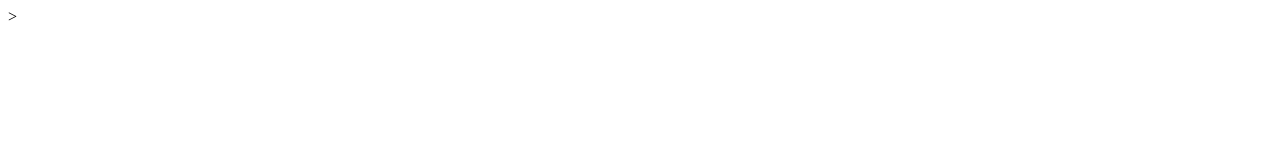
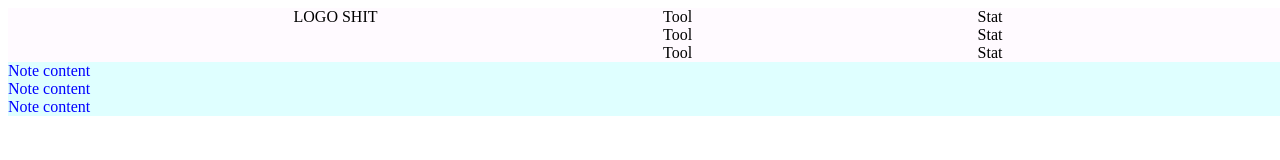
Before and after one commit to PrimeGoat/term1final, a plain HTML site: page index.html in a window 1280 px wide. Drawn offline with Linux system fonts and the light colour scheme.

Commit message:
Setting up CSS

```diff
--- a/index.html
+++ b/index.html
@@ -1,9 +1,28 @@
 <html>
 	<head>
 		<title> NoteSaver </title>
+		<link rel="stylesheet" type="text/css" href="./main.css">
 	</head>
 	<body>
 
-		<div id="App"></div>>
+		<div id="App">
+			<div class="control">LOGO SHIT
+				<div class="tools">
+					<div class="tool">Tool</div>
+					<div class="tool">Tool</div>
+					<div class="tool">Tool</div>
+				</div>
+				<div class="stats">
+					<div class="stat">Stat</div>
+					<div class="stat">Stat</div>
+					<div class="stat">Stat</div>
+				</div>
+			</div>
+			<div class="notes">
+				<div class="note">Note content</div>
+				<div class="note">Note content</div>
+				<div class="note">Note content</div>
+			</div>
+		</div>
 	</body>
 </html>
--- a/main.css
+++ b/main.css
@@ -0,0 +1,84 @@
+/* Phone
+@media (max-width: 800px) {
+	#app {
+		display: flex;
+		flex-direction: column;
+	}
+
+	.control {
+		border: 1 red dotted;
+		display: flex;
+		flex-direction: column;
+		height: 250px;
+	}
+	.notes {
+		display: flex;
+		flex-direction: column;
+		justify-content: flex-start;
+		align-items: stretch
+	}
+}
+*/
+
+/* Tablet */
+/*@media (min-width: 801) and (max-width: 1200) {*/
+	#app {
+		width: 100vw;
+		display: flex;
+		flex-direction: column;
+	}
+
+	.control {
+		display: flex;
+		flex-direction: row;
+		justify-content: space-evenly;
+	}
+	.notes {
+		display: flex;
+		flex-direction: column;
+		justify-content: flex-start;
+		align-items: stretch
+	}
+	.tools .stats {
+		display: flex;
+		flex-direction: column;
+	}
+	.tool .stat {
+		align-self: center;
+		padding: 5px;
+	}
+/*}*/
+
+/* Desktop
+@media (min-width: 1201) {
+	#app {
+		display: flex;
+		flex-direction: row;
+	}
+
+	.control {
+		border: 1px blue dotted;
+		display: flex;
+		flex-direction: column;
+	}
+	.notes {
+		display: flex;
+		flex-direction: column;
+		justify-content: flex-start;
+		align-items: stretch
+	}
+}*/
+
+#App {
+	background-color: #fffaff;
+}
+
+.notes {
+	width: 100vw;
+	background-color: #fefefe;
+}
+
+.note {
+	background-color: #dfffff;
+	color: blue;
+}
--- a/main.js
+++ b/main.js
@@ -49,9 +49,9 @@ function wait(ms) {
 //console.log(wait(1000));
 
 
-let myNote = note("Token", "Eh braskaska, chto za marana i rlinomaranabraskaskamarana tokendomelakalemaruzvaldarazamaranabraskaskamarana!!");
+let myNote = note("Token", "Eh braskaska, chto za marana i rlinomaranabraskaskamarana tokendomelakalema");
 wait(2000);
-myNote.subject = "Shit on me seven times";
+myNote.subject = "Devour brains seven times";
 wait(2000);
 myNote.body;
 
```
